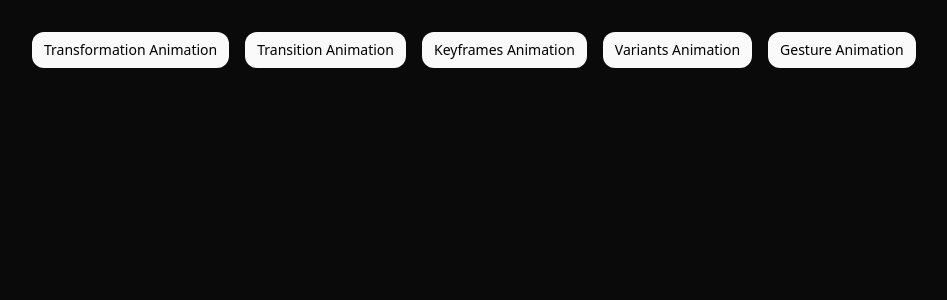
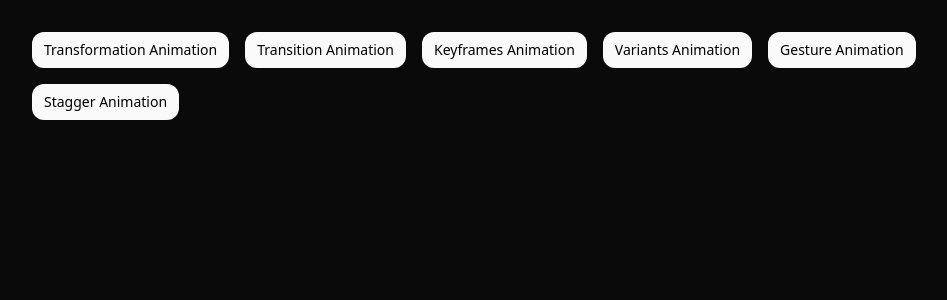
Before and after one commit to shivvyadav/nextjs-motion-animation, a Next.js app: page / in a window 1280 px wide. Shown: the top 300 px of the page, without its empty margins (128-1075 px from the left). Built offline with nearby package versions, Linux system fonts and the light colour scheme.

Commit message:
update the main page

```diff
--- a/src/app/page.tsx
+++ b/src/app/page.tsx
@@ -4,7 +4,7 @@
 export default function Home() {
   return (
     <div className='h-screen flex flex-col p-8 max-w-5xl mx-auto bg-neutral-950'>
-      <div className='flex gap-4'>
+      <div className='flex flex-wrap  gap-4'>
         {links.map((link) => {
           return (
             <Link
@@ -41,4 +41,8 @@
     label: "Gesture Animation",
     href: "/gesture-animation",
   },
+  {
+    label: "Stagger Animation",
+    href: "/stagger-animation",
+  },
 ];
```
